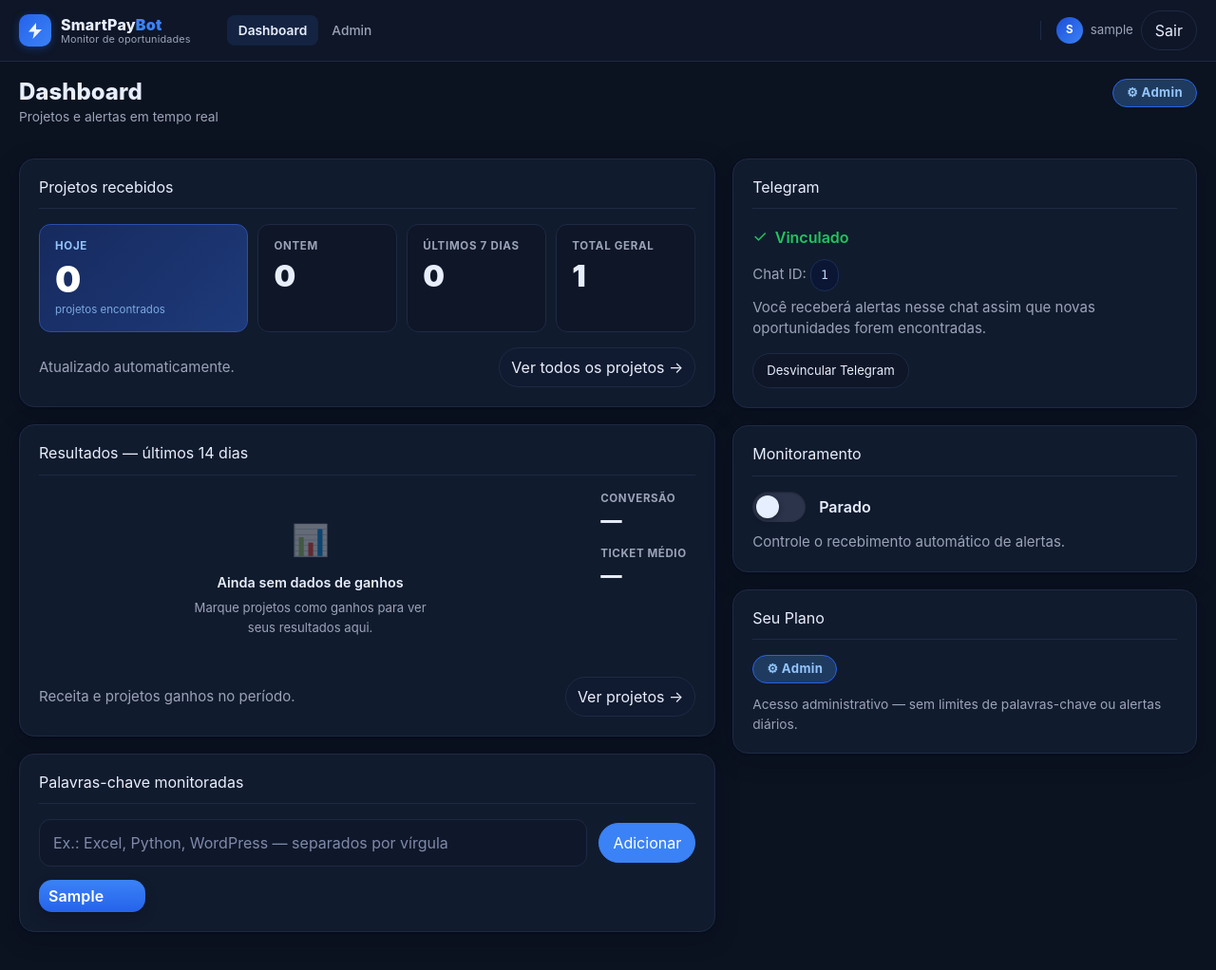
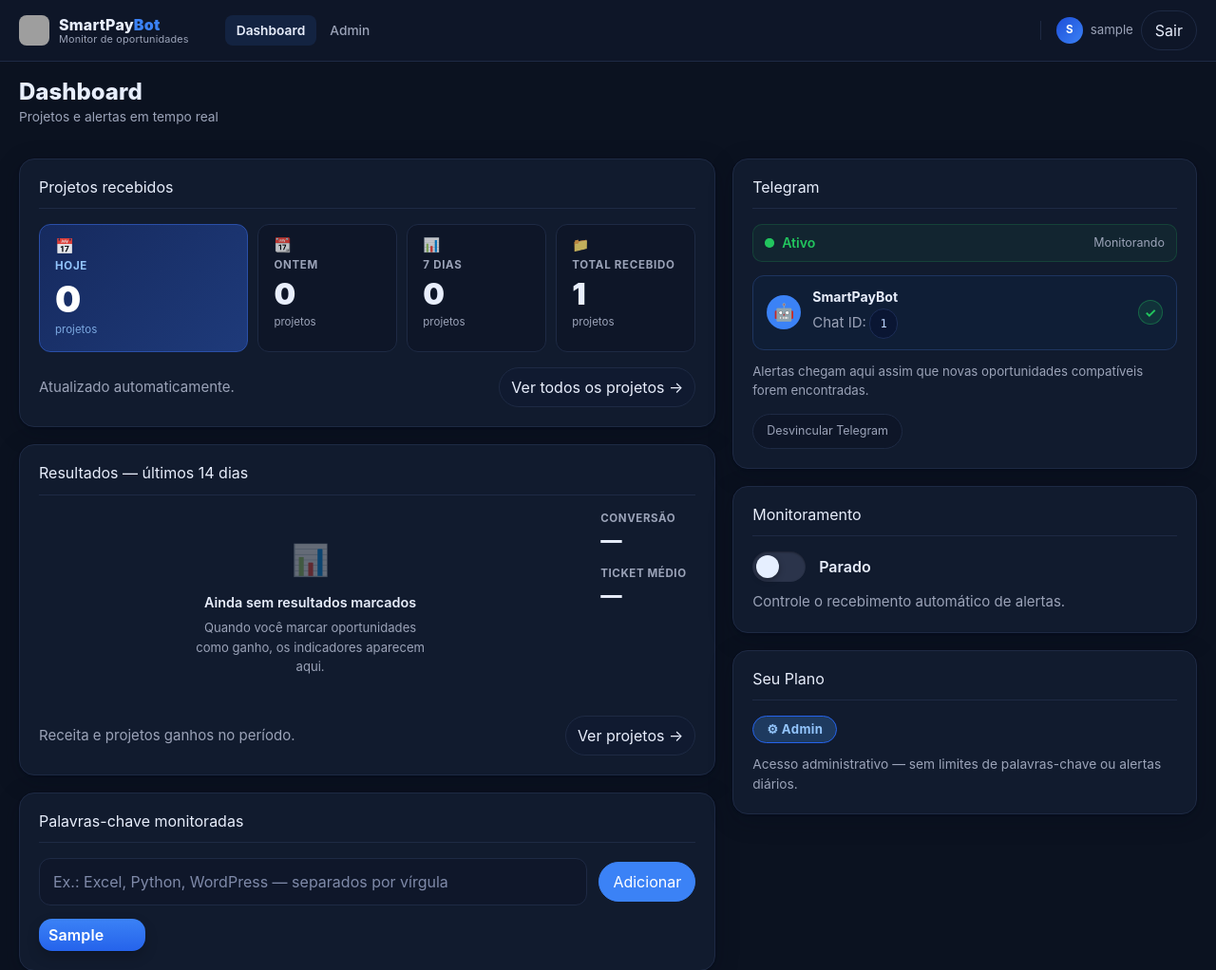
Before and after one commit to Abiliioo/www.smartpaybot.com.br, a Flask app: page /dashboard/ in a window 1280 px wide. Shown: the top 1022 px of the page at 95% size. Run offline with Flask 3, Linux system fonts and the light colour scheme; a user stored in the database is signed in; tables that the repository leaves empty hold one stand-in row (values such as "Sample post"); some libraries are stand-ins or nearby versions; grey boxes are pictures that could not be loaded.

Commit message:
style(ui): aplicar logo oficial e refinar dashboard premium

```diff
--- a/app/routes/auth.py
+++ b/app/routes/auth.py
@@ -55,7 +55,7 @@ def login_post():
 def logout():
     logout_user()
     flash("Você saiu da conta.", "info")
-    return redirect(url_for("auth.login"))
+    return redirect(url_for("main.index"))
 
 @bp.get("/register")
 def register():
--- a/app/static/css/style.css
+++ b/app/static/css/style.css
@@ -666,3 +666,97 @@ input[type="text"], input[type="email"], input[type="password"]{
   cursor: pointer;
 }
 .plan-select:focus { border-color: var(--brand); box-shadow: 0 0 0 2px rgba(59,130,246,.2) }
+
+/* Variantes de plan-card por slug */
+.plan-card--pro   { border-color: #92400e }
+.plan-card--pro:hover { border-color: #b45309 }
+.plan-card--admin { border-color: #1e3a8a }
+.plan-card--admin:hover { border-color: #2563eb }
+
+/* =======================
+   22) NAVBAR — LOGO + TELEGRAM CARD
+   ======================= */
+
+/* Logo oficial no header */
+.brand-logo {
+  width: 32px;
+  height: 32px;
+  border-radius: 8px;
+  object-fit: cover;
+  flex-shrink: 0;
+  display: block;
+}
+
+/* Ícone emoji nos metric-cards */
+.metric-icon {
+  font-size: .9rem;
+  margin-bottom: 3px;
+  opacity: .75;
+  line-height: 1;
+}
+.metric-card--hero .metric-icon { opacity: .9; font-size: 1rem }
+
+/* ── Telegram card — estado vinculado ─────────────────────── */
+
+.tg-status-row {
+  display: flex;
+  align-items: center;
+  gap: 8px;
+  margin-bottom: 14px;
+  padding: 8px 12px;
+  background: rgba(34,197,94,.06);
+  border: 1px solid rgba(34,197,94,.18);
+  border-radius: 10px;
+}
+.tg-pulse-wrapper { width: 10px; height: 10px; flex-shrink: 0; position: relative }
+.tg-pulse-dot {
+  display: block;
+  width: 10px;
+  height: 10px;
+  border-radius: 50%;
+  background: var(--success);
+  animation: tg-pulse 2.2s ease-in-out infinite;
+}
+@keyframes tg-pulse {
+  0%, 100% { box-shadow: 0 0 0 0   rgba(34,197,94,.5) }
+  50%       { box-shadow: 0 0 0 5px rgba(34,197,94,.0) }
+}
+
+.tg-bot-card {
+  display: flex;
+  align-items: center;
+  gap: 12px;
+  background: #0f1e36;
+  border: 1px solid #1e3560;
+  border-radius: 12px;
+  padding: 11px 14px;
+  margin-bottom: 12px;
+}
+.tg-bot-avatar {
+  width: 36px;
+  height: 36px;
+  background: var(--brand);
+  border-radius: 50%;
+  display: flex;
+  align-items: center;
+  justify-content: center;
+  font-size: 1.1rem;
+  flex-shrink: 0;
+}
+.tg-bot-info { flex: 1; min-width: 0 }
+.tg-bot-name { font-weight: 700; font-size: .88rem; color: var(--ink) }
+.tg-chat-id  { font-size: .78rem; color: var(--muted); margin-top: 2px }
+.tg-check-badge {
+  width: 26px;
+  height: 26px;
+  border-radius: 50%;
+  background: rgba(34,197,94,.12);
+  border: 1.5px solid rgba(34,197,94,.35);
+  color: var(--success);
+  display: flex;
+  align-items: center;
+  justify-content: center;
+  font-size: .88rem;
+  font-weight: 700;
+  flex-shrink: 0;
+}
--- a/app/templates/dashboard.html
+++ b/app/templates/dashboard.html
@@ -9,15 +9,6 @@
     <h2 class="page-header__title">Dashboard</h2>
     <p class="page-header__sub">Projetos e alertas em tempo real</p>
   </div>
-  {% if plan %}
-    {% if plan.is_admin_plan %}
-      <span class="plan-badge plan-badge--admin">⚙ Admin</span>
-    {% elif plan.is_pro %}
-      <span class="plan-badge plan-badge--pro">⭐ PRO</span>
-    {% else %}
-      <span class="plan-badge plan-badge--free">Plano Gratuito</span>
-    {% endif %}
-  {% endif %}
 </div>
 
 <div class="grid">
@@ -30,21 +21,28 @@
 
       <div class="metrics-grid">
         <div class="metric-card metric-card--hero">
+          <div class="metric-icon">📅</div>
           <div class="metric-label">Hoje</div>
           <div class="metric-val" id="count-today">0</div>
-          <div class="metric-sub">projetos encontrados</div>
+          <div class="metric-sub">projetos</div>
         </div>
         <div class="metric-card">
+          <div class="metric-icon">📆</div>
           <div class="metric-label">Ontem</div>
           <div class="metric-val" id="count-yesterday">0</div>
+          <div class="metric-sub">projetos</div>
         </div>
         <div class="metric-card">
-          <div class="metric-label">Últimos 7 dias</div>
+          <div class="metric-icon">📊</div>
+          <div class="metric-label">7 dias</div>
           <div class="metric-val" id="count-week">0</div>
+          <div class="metric-sub">projetos</div>
         </div>
         <div class="metric-card">
-          <div class="metric-label">Total geral</div>
+          <div class="metric-icon">📁</div>
+          <div class="metric-label">Total recebido</div>
           <div class="metric-val projects-count" id="count-total">{{ projects_count or 0 }}</div>
+          <div class="metric-sub">projetos</div>
         </div>
       </div>
 
@@ -63,9 +61,9 @@
           <canvas id="rev-chart" height="160" style="width:100%; display:none"></canvas>
           <div id="chart-empty" class="empty-state">
             <div class="empty-state__icon">📊</div>
-            <div class="empty-state__title">Ainda sem dados de ganhos</div>
+            <div class="empty-state__title">Ainda sem resultados marcados</div>
             <div class="empty-state__desc">
-              Marque projetos como ganhos para ver seus resultados aqui.
+              Quando você marcar oportunidades como ganho, os indicadores aparecem aqui.
             </div>
           </div>
         </div>
@@ -172,25 +170,40 @@
       <div id="tg-card-body">
 
       {% if is_linked %}
-        <div style="display:flex; align-items:center; gap:8px; margin-bottom:10px">
-          <span style="color:var(--success); font-size:1.1rem">✓</span>
-          <span style="font-weight:600; color:var(--success)">Vinculado</span>
+        {# ── Estado: VINCULADO ─────────────────────────────────────── #}
+        <div class="tg-status-row">
+          <div class="tg-pulse-wrapper"><span class="tg-pulse-dot"></span></div>
+          <span style="font-weight:600; color:var(--success); font-size:.88rem">Ativo</span>
+          <span class="help" style="margin-left:auto; font-size:.78rem">Monitorando</span>
         </div>
-        <p class="help" style="margin-bottom:6px">
-          Chat ID: <span class="code" style="font-size:.82rem">{{ chat_id }}</span>
+
+        <div class="tg-bot-card">
+          <div class="tg-bot-avatar">🤖</div>
+          <div class="tg-bot-info">
+            <div class="tg-bot-name">SmartPayBot</div>
+            <div class="tg-chat-id">
+              <span class="help">Chat ID:</span>
+              <span class="code" style="font-size:.76rem">{{ chat_id }}</span>
+            </div>
+          </div>
+          <span class="tg-check-badge">✓</span>
+        </div>
+
+        <p class="help" style="font-size:.83rem; line-height:1.55; margin:0 0 14px">
+          Alertas chegam aqui assim que novas oportunidades compatíveis forem encontradas.
         </p>
-        <p class="help" style="margin-bottom:14px">
-          Você receberá alertas nesse chat assim que novas oportunidades forem encontradas.
-        </p>
-        <form method="post" action="{{ url_for('dashboard.unlink') }}" style="margin-top:4px">
+
+        <form method="post" action="{{ url_for('dashboard.unlink') }}">
           <input type="hidden" name="csrf_token" value="{{ csrf_token() }}">
-          <button type="submit" class="btn ghost pill" style="font-size:.82rem"
+          <button type="submit" class="btn ghost pill"
+                  style="font-size:.78rem; color:var(--muted)"
                   onclick="return confirm('Desvincular o Telegram? Você não receberá mais alertas até vincular novamente.')">
             Desvincular Telegram
           </button>
         </form>
 
       {% else %}
+        {# ── Estado: NÃO VINCULADO ─────────────────────────────────── #}
         <p class="help" style="margin-bottom:16px">
           Siga os passos abaixo para começar a receber alertas no Telegram:
         </p>
@@ -206,8 +219,7 @@
             {% else %}
               <p class="help" style="margin:0">
                 Pesquise <span class="code" style="font-size:.8rem">@{{ bot_username or 'O_Freela_bot' }}</span>
-                no Telegram ou defina <code>TELEGRAM_BOT_USERNAME</code> no <code>.env</code>
-                para habilitar o botão.
+                no Telegram ou defina <code>TELEGRAM_BOT_USERNAME</code> no <code>.env</code>.
               </p>
             {% endif %}
           </div>
@@ -396,19 +408,25 @@
     if (meta) csrf = meta.getAttribute('content');
 
     return (
-      '<div style="display:flex;align-items:center;gap:8px;margin-bottom:10px">' +
-        '<span style="color:#22c55e;font-size:1.1rem">&#10003;</span>' +
-        '<span style="font-weight:600;color:#22c55e">Vinculado</span>' +
+      '<div class="tg-status-row">' +
+        '<div class="tg-pulse-wrapper"><span class="tg-pulse-dot"></span></div>' +
+        '<span style="font-weight:600;color:var(--success);font-size:.88rem">Ativo</span>' +
+        '<span class="help" style="margin-left:auto;font-size:.78rem">Monitorando</span>' +
       '</div>' +
-      '<p class="help" style="margin-bottom:6px">' +
-        'Chat ID: <span class="code" style="font-size:.82rem">' + chatId + '</span>' +
+      '<div class="tg-bot-card">' +
+        '<div class="tg-bot-avatar">🤖</div>' +
+        '<div class="tg-bot-info">' +
+          '<div class="tg-bot-name">SmartPayBot</div>' +
+          '<div class="tg-chat-id"><span class="help">Chat ID:</span> <span class="code" style="font-size:.76rem">' + chatId + '</span></div>' +
+        '</div>' +
+        '<span class="tg-check-badge">&#10003;</span>' +
+      '</div>' +
+      '<p class="help" style="font-size:.83rem;line-height:1.55;margin:0 0 14px">' +
+        'Alertas chegam aqui assim que novas oportunidades compatíveis forem encontradas.' +
       '</p>' +
-      '<p class="help" style="margin-bottom:14px">' +
-        'Você receberá alertas nesse chat assim que novas oportunidades forem encontradas.' +
-      '</p>' +
-      '<form method="post" action="/dashboard/unlink" style="margin-top:4px">' +
+      '<form method="post" action="/dashboard/unlink">' +
         '<input type="hidden" name="csrf_token" value="' + csrf + '">' +
-        '<button type="submit" class="btn ghost pill" style="font-size:.82rem"' +
+        '<button type="submit" class="btn ghost pill" style="font-size:.78rem;color:var(--muted)"' +
           ' onclick="return confirm(\'Desvincular o Telegram? Você não receberá mais alertas até vincular novamente.\')">' +
           'Desvincular Telegram' +
         '</button>' +
--- a/app/templates/navbar.html
+++ b/app/templates/navbar.html
@@ -2,13 +2,14 @@
   <nav class="nav container" aria-label="Navegação principal">
 
     {# ── Marca ─────────────────────────────────────────────────────────── #}
-    <a href="{{ url_for('dashboard.home') if current_user.is_authenticated else url_for('auth.login') }}"
+    <a href="{{ url_for('main.index') }}"
        class="brand-area" aria-label="SmartPayBot — início">
-      <span class="brand-icon" aria-hidden="true">
-        <svg width="14" height="17" viewBox="0 0 14 17" fill="none" xmlns="http://www.w3.org/2000/svg">
-          <path d="M8 0L0 9.5H6L4.5 17L14 7H8L8 0Z" fill="white" opacity="0.92"/>
-        </svg>
-      </span>
+      <img
+        class="brand-logo"
+        src="{{ url_for('static', filename='images/logo.svg') }}"
+        alt="SmartPayBot logo"
+        width="32" height="32"
+      >
       <span class="brand-text">
         <span class="brand-name">SmartPay<b>Bot</b></span>
         <span class="brand-sub">Monitor de oportunidades</span>
@@ -50,13 +51,9 @@
       <span class="ml-auto"></span>
 
       {% if is_login %}
-        <a class="btn ghost pill" href="{{ url_for('auth.register') }}" aria-label="Ir para criar conta">
-          Criar conta
-        </a>
+        <a class="btn ghost pill" href="{{ url_for('auth.register') }}">Criar conta</a>
       {% elif is_register %}
-        <a class="btn primary pill" href="{{ url_for('auth.login') }}" aria-label="Ir para login">
-          Entrar
-        </a>
+        <a class="btn primary pill" href="{{ url_for('auth.login') }}">Entrar</a>
       {% else %}
         <a class="btn primary pill" href="{{ url_for('auth.login') }}">Entrar</a>
         <a class="btn ghost pill"   href="{{ url_for('auth.register') }}">Criar conta</a>
```
Also changed, not shown: app/templates/admin.html (+7 -4 lines), workers/notifier.py (+2 -5 lines).
